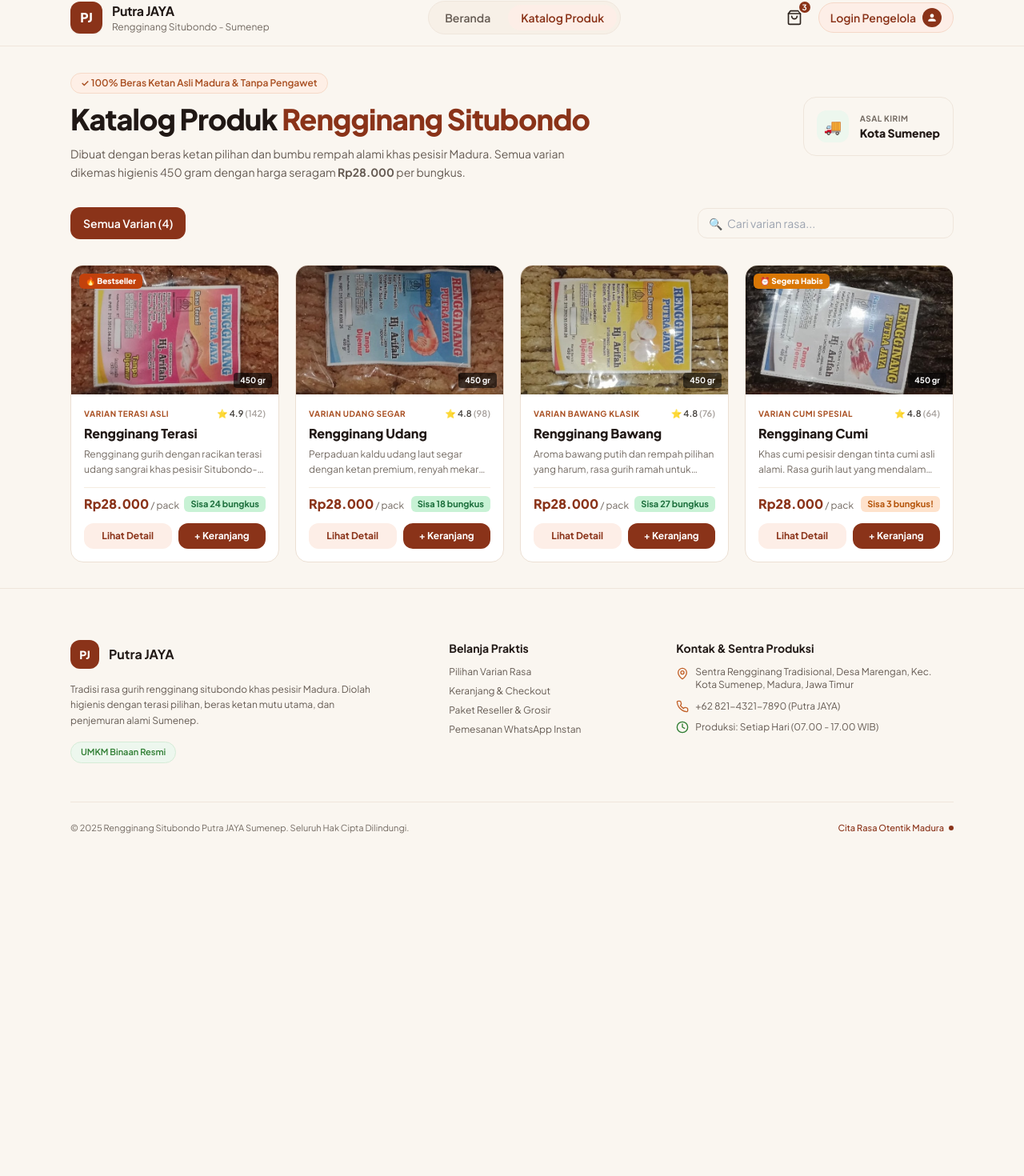
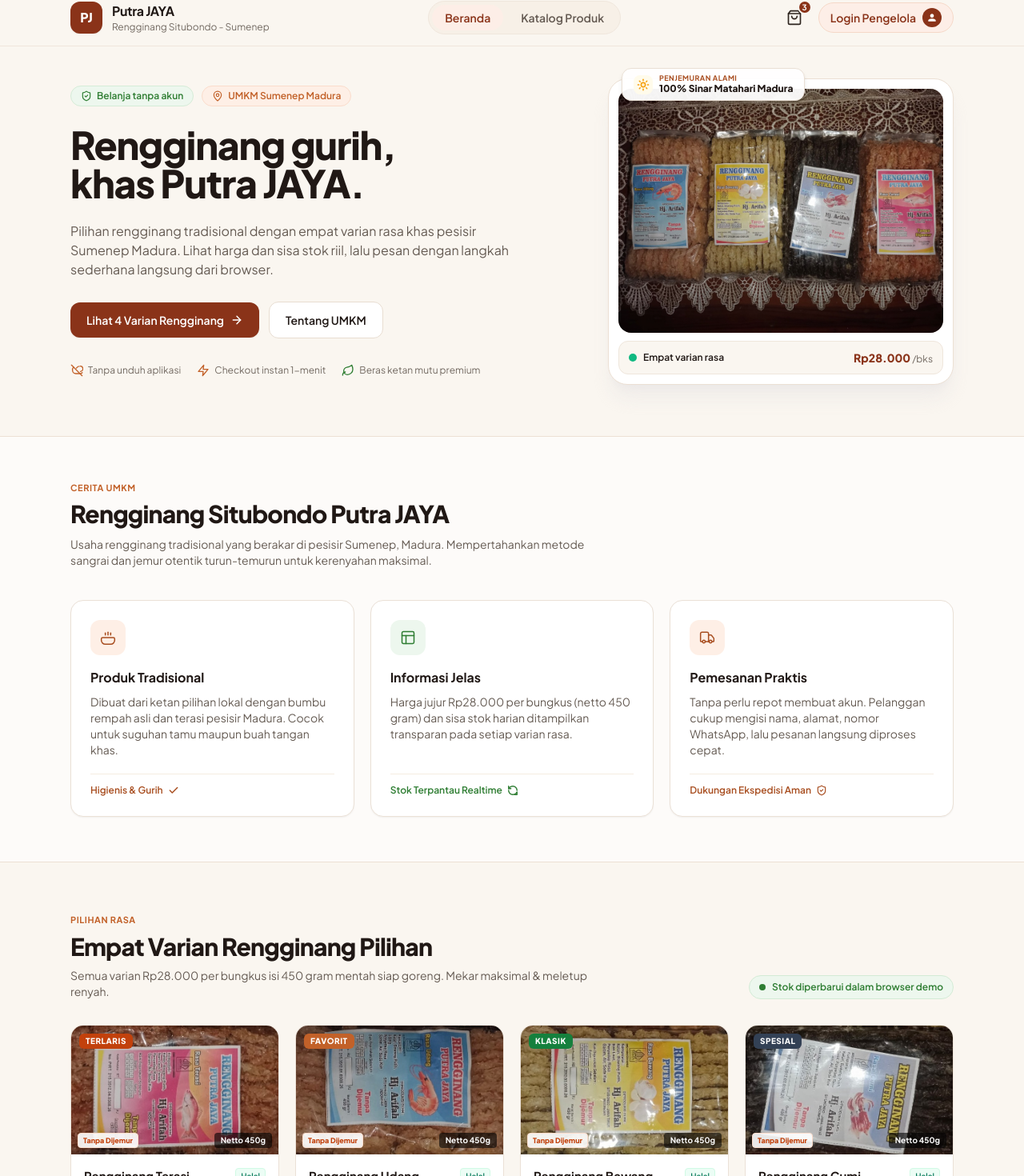
Before and after one commit to arielibnu/Rengginang-Putra-Jaya, a React (Vite) app: page / in a window 1280 px wide. Shown: the part 13-1483 px from the top of the page at 80% size. Before the commit the page ends 1088 px from the top, so only its background shows below. Built offline with nearby package versions, Linux system fonts and the light colour scheme.

Commit message:
fix: klik tombol Pesan Sekarang di Beranda langsung membuka Lihat Detail di Katalog

```diff
--- a/src/App.jsx
+++ b/src/App.jsx
@@ -15,8 +15,11 @@ import { productsData } from './data/products';
 export default function App() {
   const [products, setProducts] = useState(productsData);
 
-  // Tab yang aktif: 'beranda' atau 'katalog'
-  const [activeTab, setActiveTab] = useState('katalog');
+  // Tab yang aktif: 'beranda' atau 'katalog' (default ke beranda)
+  const [activeTab, setActiveTab] = useState('beranda');
+
+  // Produk yang akan otomatis dibuka di modal "Lihat Detail" katalog
+  const [selectedDetailProduct, setSelectedDetailProduct] = useState(null);
 
   // Keranjang belanja dengan 3 item default sesuai gambar
   const [cart, setCart] = useState([
@@ -53,7 +56,14 @@ export default function App() {
         return [...prevCart, { ...item, name: item.name || item.nama, quantity: 1, weight: '450g' }];
       }
     });
-    showToast(`1 pack ${item.nama || item.name} ditambahkan ke keranjang`);
+    showToast(`1 pack ${item.nama || item.name} dimasukkan ke keranjang`);
+  };
+
+  // FUNGSI UTAMA: Saat tombol "Pesan Sekarang" di Beranda diklik,
+  // langsung berpindah ke halaman Katalog dan membuka modal "Lihat Detail" produk tersebut!
+  const handlePesanDariBeranda = (product) => {
+    setActiveTab('katalog');
+    setSelectedDetailProduct(product);
   };
 
   const handleUpdateQty = (productId, newQty) => {
@@ -94,16 +104,25 @@ export default function App() {
         onOpenCart={() => setIsCartOpen(true)}
         onOpenAdmin={() => setIsAdminOpen(true)}
         activeTab={activeTab}
-        onSelectTab={setActiveTab}
+        onSelectTab={(tab) => {
+          setActiveTab(tab);
+          if (tab === 'beranda') {
+            setSelectedDetailProduct(null);
+          }
+        }}
       />
 
       {/* Konten Halaman */}
       <main className="flex-1">
         {activeTab === 'katalog' ? (
-          /* Halaman Katalog Khusus (sesuai gambar katalog baru) */
-          <Katalog onTambahKeranjang={handleAddToCart} />
+          /* Halaman Katalog Khusus */
+          <Katalog
+            onTambahKeranjang={handleAddToCart}
+            initialDetailProduct={selectedDetailProduct}
+            onClearInitialDetail={() => setSelectedDetailProduct(null)}
+          />
         ) : (
-          /* Halaman Beranda / Landing Page */
+          /* Halaman Beranda */
           <>
             <Hero
               onExploreClick={() => setActiveTab('katalog')}
@@ -114,10 +133,7 @@ export default function App() {
             <Features />
             <ProductCatalog
               products={products}
-              onOrderProduct={(p) => {
-                handleAddToCart(p);
-                setIsCartOpen(true);
-              }}
+              onOrderProduct={handlePesanDariBeranda}
               onOpenTips={() => setIsTipsOpen(true)}
             />
             <CtaSection onStartOrder={() => setActiveTab('katalog')} />
--- a/src/pages/Katalog.jsx
+++ b/src/pages/Katalog.jsx
@@ -1,7 +1,7 @@
-import React, { useState } from 'react';
+import React, { useState, useEffect } from 'react';
 
 // Data produk dibuat langsung di sini agar mudah dibaca dan dipahami
-const DATA_PRODUK = [
+export const DATA_PRODUK = [
   {
     id: 'terasi',
     nama: 'Rengginang Terasi',
@@ -70,12 +70,29 @@ const DATA_PRODUK = [
   }
 ];
 
-export default function Katalog({ onTambahKeranjang }) {
+export default function Katalog({ onTambahKeranjang, initialDetailProduct, onClearInitialDetail }) {
   // State untuk pencarian varian
   const [kataKunci, setKataKunci] = useState('');
 
   // State untuk modal pop-up detail produk
   const [detailProduk, setDetailProduk] = useState(null);
+
+  // Jika dipicu dari Beranda (klik Pesan Sekarang), otomatis buka modal Lihat Detail
+  useEffect(() => {
+    if (initialDetailProduct) {
+      const target = DATA_PRODUK.find(p => p.id === initialDetailProduct.id) || initialDetailProduct;
+      setDetailProduk(target);
+      // Scroll ke paling atas halaman katalog
+      window.scrollTo({ top: 0, behavior: 'smooth' });
+    }
+  }, [initialDetailProduct]);
+
+  const handleTutupDetail = () => {
+    setDetailProduk(null);
+    if (onClearInitialDetail) {
+      onClearInitialDetail();
+    }
+  };
 
   // Filter produk berdasarkan input pencarian
   const produkTersaring = DATA_PRODUK.filter(item =>
@@ -240,11 +257,11 @@ export default function Katalog({ onTambahKeranjang }) {
       {/* 4. MODAL POPUP LIHAT DETAIL PRODUK */}
       {detailProduk && (
         <div className="fixed inset-0 z-50 flex items-center justify-center p-4 bg-black/50 backdrop-blur-xs">
-          <div className="bg-white rounded-2xl max-w-md w-full p-6 border border-[#EFE6DC] shadow-2xl relative">
+          <div className="bg-white rounded-2xl max-w-md w-full p-6 border border-[#EFE6DC] shadow-2xl relative animate-in fade-in zoom-in-95 duration-200">
             {/* Tombol Tutup */}
             <button
-              onClick={() => setDetailProduk(null)}
-              className="absolute top-4 right-4 text-stone-400 hover:text-stone-700 font-bold text-lg"
+              onClick={handleTutupDetail}
+              className="absolute top-4 right-4 text-stone-400 hover:text-stone-700 font-bold text-lg p-1"
             >
               ✕
             </button>
@@ -257,26 +274,31 @@ export default function Katalog({ onTambahKeranjang }) {
             />
 
             {/* Detail Teks */}
-            <h3 className="text-xl font-extrabold text-[#201815]">{detailProduk.nama}</h3>
+            <div className="flex items-center justify-between mb-1">
+              <h3 className="text-xl font-extrabold text-[#201815]">{detailProduk.nama}</h3>
+              <span className="text-xs font-bold px-2 py-0.5 rounded bg-emerald-100 text-emerald-800">
+                Halal
+              </span>
+            </div>
             <p className="text-xs font-semibold text-[#8A3319] mb-2">{detailProduk.kategori} • Netto 450 gr</p>
             <p className="text-xs text-[#655B53] leading-relaxed mb-4">{detailProduk.deskripsi}</p>
 
             <div className="bg-[#FAF6F0] p-3 rounded-xl border border-[#EFE6DC] text-xs space-y-1 mb-5">
               <p><strong>Komposisi:</strong> {detailProduk.komposisi}</p>
               <p><strong>No. P-IRT:</strong> {detailProduk.pirt}</p>
-              <p><strong>Status:</strong> Tanpa Pengawet & Siap Goreng (Tanpa Dijemur)</p>
+              <p><strong>Kondisi:</strong> Tanpa Pengawet & Siap Langsung Goreng (Tanpa Dijemur)</p>
             </div>
 
-            <div className="flex items-center justify-between">
+            <div className="flex items-center justify-between pt-2 border-t border-[#EFE6DC]">
               <div>
-                <p className="text-xs text-[#736A62]">Harga resmi:</p>
+                <p className="text-[11px] text-[#736A62]">Harga resmi:</p>
                 <p className="text-lg font-extrabold text-[#8A3319]">Rp{detailProduk.harga.toLocaleString('id-ID')} / pack</p>
               </div>
 
               <button
                 onClick={() => {
                   onTambahKeranjang(detailProduk);
-                  setDetailProduk(null);
+                  handleTutupDetail();
                 }}
                 className="bg-[#8A3319] hover:bg-[#732913] text-white text-xs font-bold py-2.5 px-4 rounded-xl shadow-xs"
               >
```
Also changed, not shown: src/components/Footer.jsx (line endings or trailing spaces).
